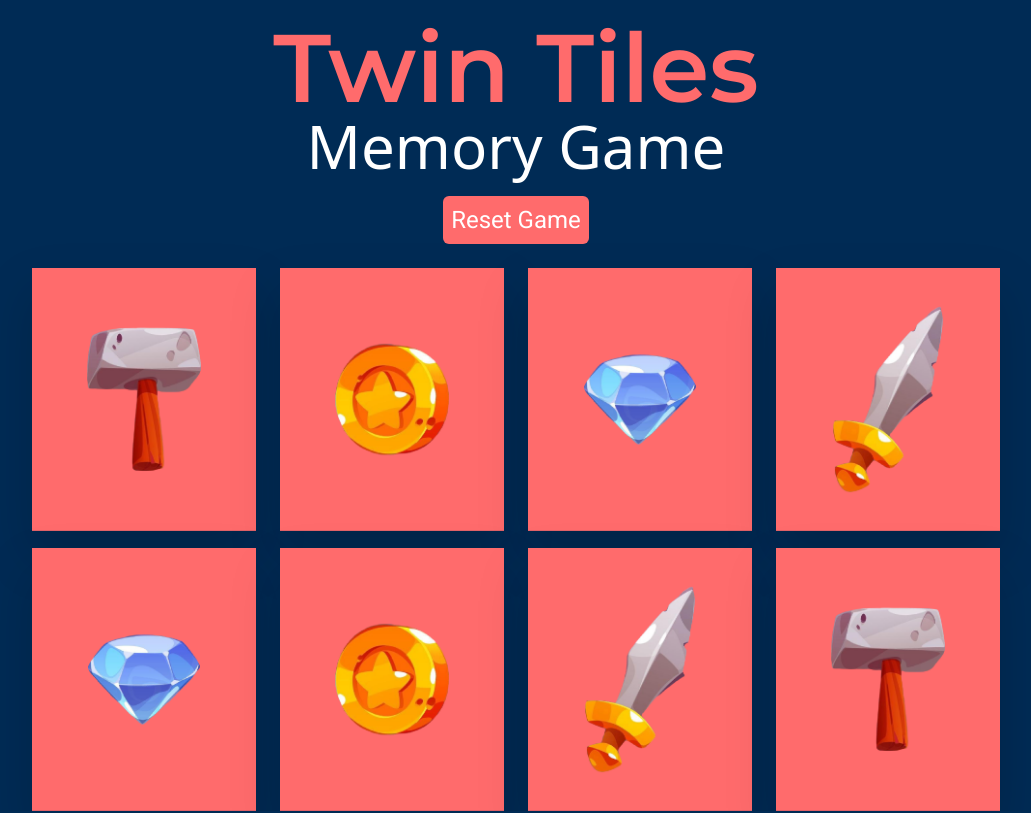
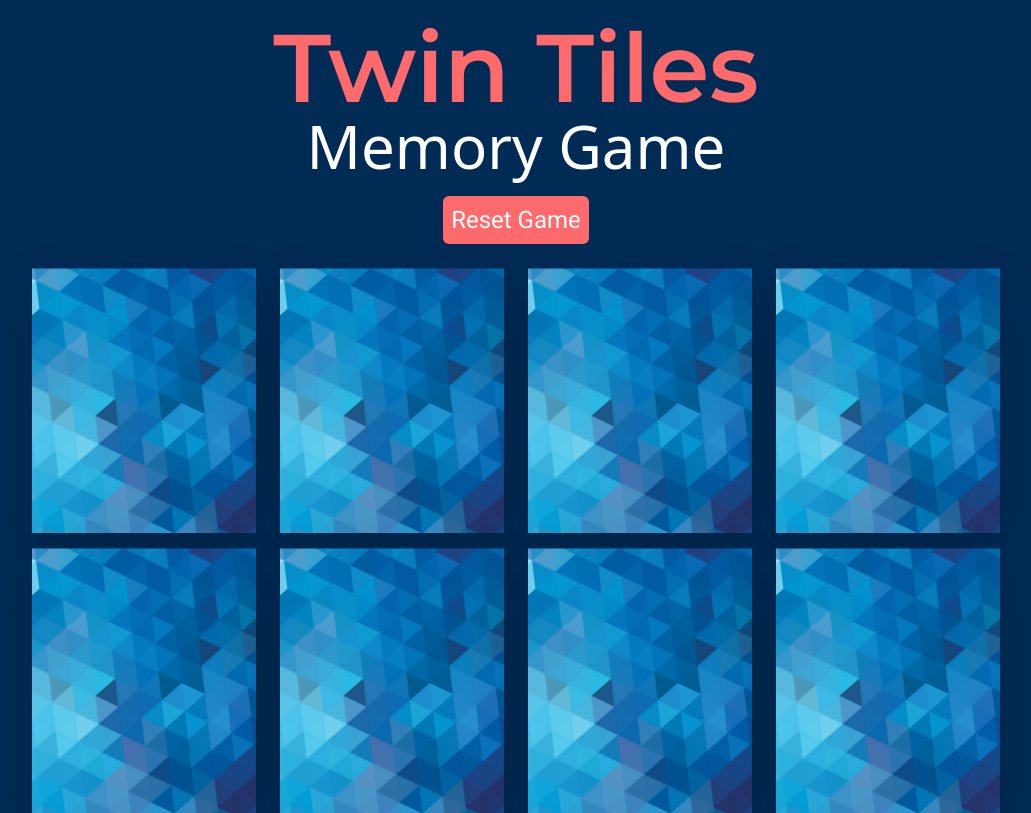
Before and after one commit to SZaidH/twin-tiles-memory-game, a React (Vite) app: page / in a window 1280 px wide. Shown: the whole page, without its empty margins (124-1155 px from the left). Built offline with nearby package versions, Linux system fonts and the light colour scheme.

Commit message:
Added Tile flip functionality

```diff
--- a/src/components/Game.tsx
+++ b/src/components/Game.tsx
@@ -5,36 +5,44 @@ import cardCoin from "../assets/card-coin.png";
 import cardDiamond from "../assets/card-diamond.png";
 import ResetGame from "./ResetGame";
 import { SortCards } from "../utils/SortCards";
-import { useEffect, useState } from "react";
+import { useState } from "react";
 
 const Game = () => {
-  const [cards, setCards] = useState<string[]>([
-    cardSword,
-    cardHammer,
-    cardCoin,
-    cardDiamond,
+  //Duplicating the cards and shuffling them using the SortCards utility function
+  const initialCards: string[] = SortCards([
+    ...Array(2).fill([cardSword, cardHammer, cardCoin, cardDiamond]).flat(),
   ]);
+  const [cards, setCards] = useState<string[]>(initialCards);
+  // State for tracking flip status of cards
+  const [flipped, setFlipped] = useState<boolean[]>(
+    new Array(initialCards.length).fill(false)
+  );
 
-  useEffect(() => {
-    const initialCards: string[] = [...cards, ...cards];
-    const sortedCards: string[] = SortCards(initialCards);
-    setCards(sortedCards);
-  }, []);
+  const handleCardClick = (index: number) => {
+    const cardFlip: boolean[] = [...flipped];
+    cardFlip[index] = !cardFlip[index];
+    setFlipped(cardFlip);
+  };
 
   return (
     <main>
       <ResetGame cards={cards} setCards={setCards} />
       <div className="card-container grid grid-cols-4 gap-6">
-        {/* <div className="card w-56 h-64 drop-shadow-2xl">
-          <div className="card-back">
-            <img src={cardBack} alt="Card Back" />
-          </div>
-        </div> */}
         {cards.map((card, index) => (
-          <div key={index} className="card w-56 h-64 drop-shadow-2xl">
-            <div className="card-front">
-              <img src={card} alt={`Card ${index}`} />
-            </div>
+          <div
+            key={index}
+            onClick={() => handleCardClick(index)}
+            className="card w-56 h-64 drop-shadow-2xl"
+          >
+            {!flipped[index] ? (
+              <div className="card-back">
+                <img src={cardBack} alt="Card Back" />
+              </div>
+            ) : (
+              <div className="card-front">
+                <img src={card} alt={`Card ${index}`} />
+              </div>
+            )}
           </div>
         ))}
       </div>
```
